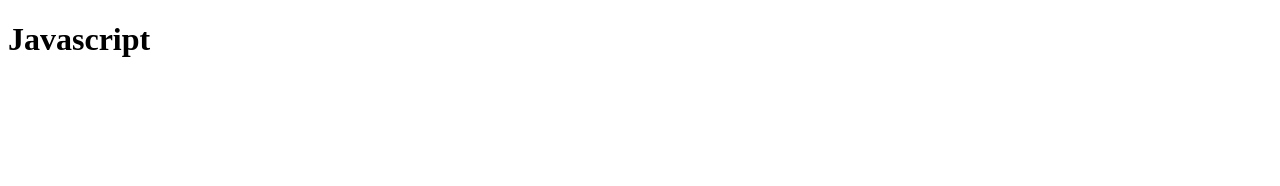
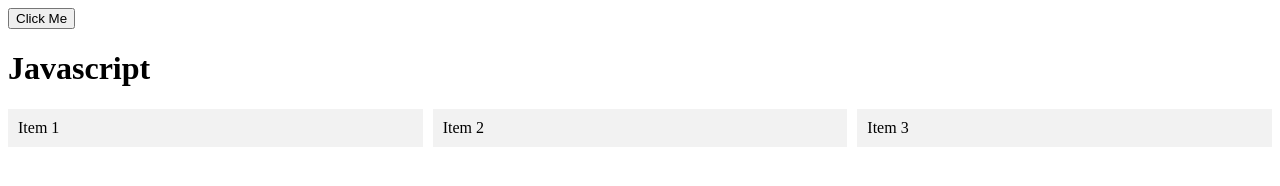
Before and after one commit to osu4life75/udemyJavaScript, a plain HTML site: page index.html in a window 1280 px wide. Drawn offline with Linux system fonts and the light colour scheme.

Commit message:
JS
Testing JavaScript functions

```diff
--- a/index.html
+++ b/index.html
@@ -3,10 +3,19 @@
 <head>
     <meta charset="UTF-8">
     <meta name="viewport" content="width=device-width, initial-scale=1.0">
+    <link rel="stylesheet" href="styles.css">
     <title>Document</title>
 </head>
 <body>
+    <button id="myButton">Click Me</button>
     <h1>Javascript</h1>
+    <div class="grid-container">
+        <div class="grid-item">Item 1</div>
+        <div class="grid-item">Item 2</div>
+        <div class="grid-item">Item 3</div>
+        <!-- Add more grid items as needed -->
+      </div>
+
     <script src="script.js"></script>
 </body>
 </html>
--- a/script.js
+++ b/script.js
@@ -1,3 +1,5 @@
+//Loops
+
 var todos = [
     "clean room",
     "brush teeth",
@@ -20,3 +22,22 @@
    // console.log(counterTwo)
    // counterTwo++
 //}while (counterTwo > 0);
+
+
+//if (name === "Billy" || name === "Ann"){
+  //alert("Hi BIlly or Ann!");
+//}
+
+// Get the button element
+const button = document.getElementById('myButton');
+
+// Add a click event listener to the button
+button.addEventListener('click', () => {
+  // Perform your desired action when the button is clicked
+  console.log('Button clicked!');
+});
+
+function multiply(a, b) {
+ return a * b
+}
+multiply(5, 10);
--- /dev/null
+++ b/styles.css
@@ -0,0 +1,11 @@
+.grid-container {
+    display: grid;
+    grid-template-columns: repeat(3, 1fr); /* Three equal-width columns */
+    grid-template-rows: auto; /* Automatically sized rows */
+    grid-gap: 10px; /* Gap between grid items */
+  }
+
+  .grid-item {
+    background-color: #f2f2f2;
+    padding: 10px;
+  }
```
